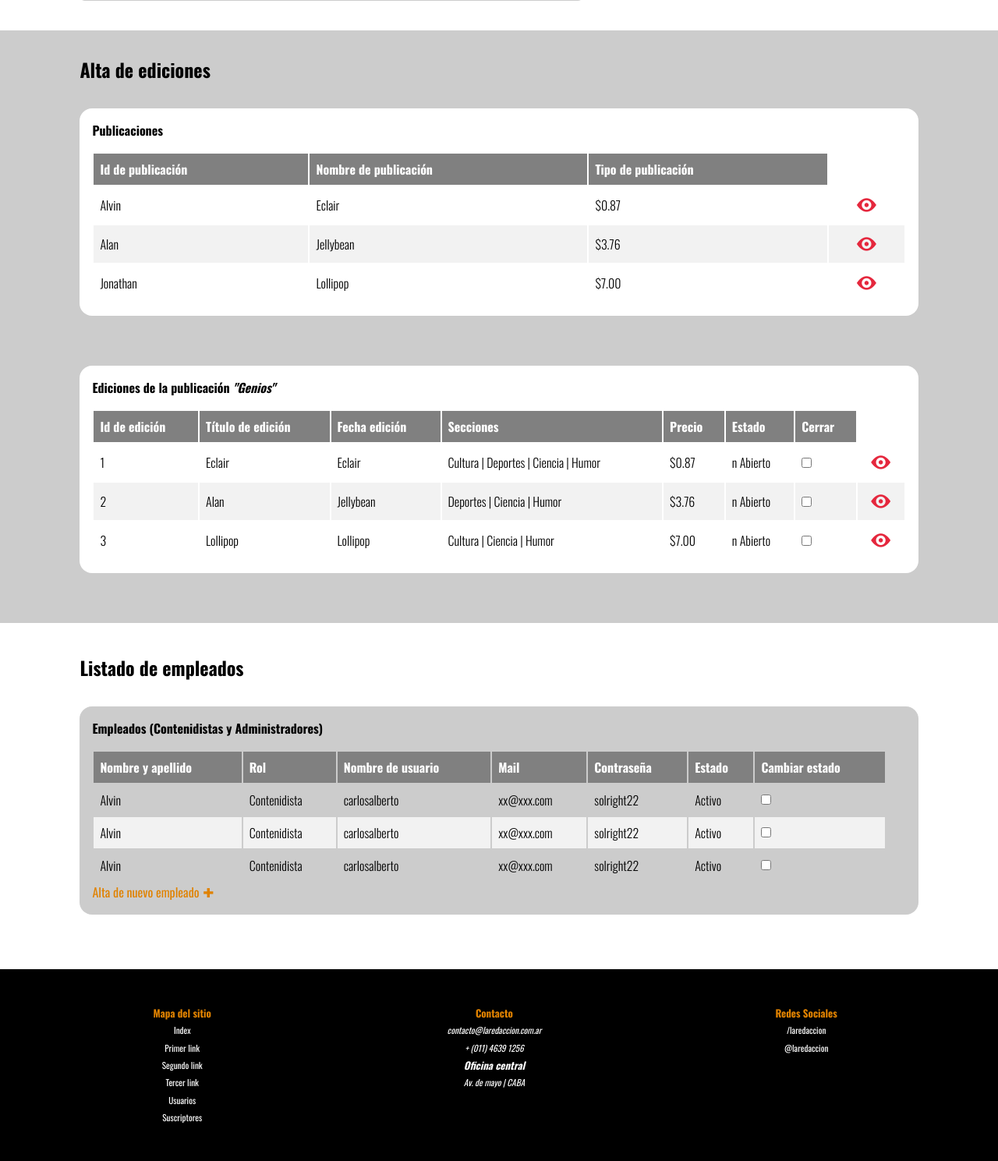
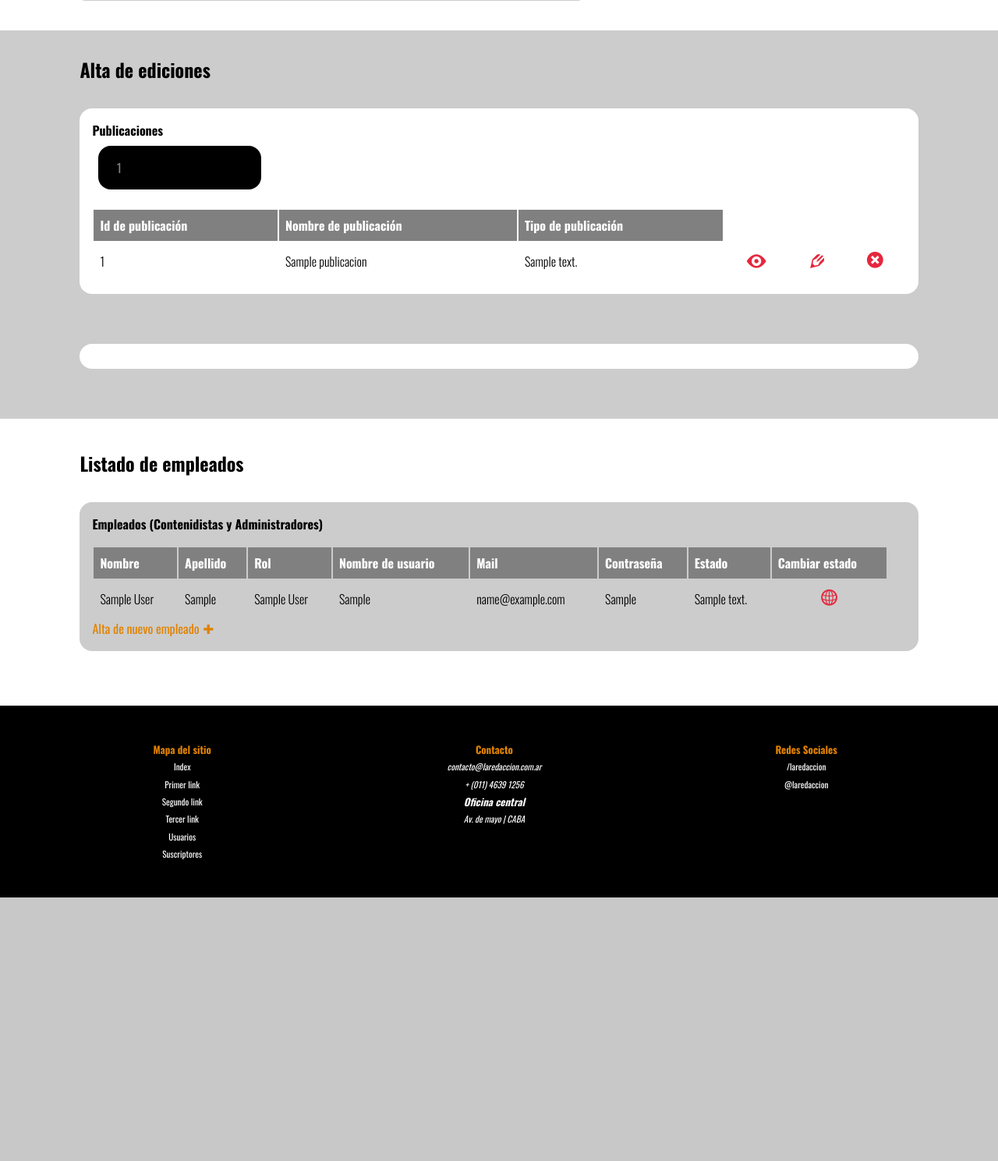
Before and after one commit to floreacosta/redaccion, a PHP site: page /perfil_administrador.php in a window 1280 px wide. Shown: the part 753-2242 px from the top of the page at 78% size. After the commit the page ends 1904 px from the top, so only its background shows below. Run offline with PHP 8.4, Linux system fonts and the light colour scheme; tables that the repository leaves empty hold one stand-in row (values such as "Sample post"); some libraries are stand-ins or nearby versions.

Commit message:
Administrador ABM
-Ya se visualizan todos los datos de la base de datos: usuarios administrativos, redactores, publicaciones y ediciones.
-El principio de lo de ABM (Todavía no terminado).
-Corrección en los gráficos.

```diff
--- /dev/null
+++ b/clases/Administrador.php
@@ -0,0 +1,170 @@
+<?php
+
+	class Administrador{
+
+		public function listarUsuariosAdministrativos(){
+			$bd = new BaseDatos();
+
+			$strSql = "
+				SELECT UA.idUsuarioAdmin as id_administrativo, UA.nombre, UA.apellido, TUA.nombre as rol, UA.usuario, UA.mail, UA.clave, UA.idEstado as id_estado, ES.descripcion 	as estado
+				FROM usuarioadministrativo UA
+                INNER JOIN estado ES on ES.idEstado = UA.idEstado
+                INNER JOIN tipousuarioadministrativo TUA on TUA.idTipoUsuarioAdmin = UA.idTipoUsuario
+				ORDER BY UA.idUsuarioAdmin";
+
+			$consulta = mysqli_query($bd->getEnlace(), $strSql);
+
+			echo "<tbody>";
+
+			while($administrativo = mysqli_fetch_assoc($consulta)){
+				$id_administrativo = $administrativo['id_administrativo'];
+				$nombre = $administrativo['nombre'];
+				$apellido = $administrativo['apellido'];
+				$rol = $administrativo['rol'];
+				$usuario = $administrativo['usuario'];
+				$mail = $administrativo['mail'];
+				$clave = $administrativo['clave'];
+				$id_estado = $administrativo['id_estado'];
+				$estado = $administrativo['estado'];
+
+				echo "<tr id=$id_administrativo>
+						<td>$nombre</td>
+						<td>$apellido</td>
+						<td>$rol</td>
+						<td>$usuario</td>
+						<td>$mail</td>
+						<td>$clave</td>
+						<td>$estado</td>
+						<td class='btnAccion-td'><button type='submit' id='modifEstado' name='modifEstado' class='modifEstado' onClick='cambiarEstado($id_administrativo,$id_estado)'>w</button></td>
+					</tr>";
+			}
+
+			echo "</tablebody>";
+		}
+
+	///////////////////
+	public function ABMpublicaciones(){
+			$bd = new BaseDatos();
+
+			$sql= "SELECT * FROM publicacion";
+			$consulta = mysqli_query($bd->getEnlace(), $sql);
+			$numeroRegistros = mysqli_num_rows($consulta);
+
+			$tamanoPagina = 10;
+
+			if (!isset($_GET["pagina"])) {
+			   $inicio = 0;
+			   $pagina = 1;
+			}
+			else {
+			   $pagina = $_GET["pagina"];
+			   $inicio = ($pagina - 1) * $tamanoPagina;
+			}
+
+			$totalPaginas = ceil($numeroRegistros / $tamanoPagina);
+
+			$strSql = "
+				SELECT PUB.idPublicacion, PUB.nombre, PUB.descripcion
+				FROM publicacion PUB
+				ORDER BY PUB.idPublicacion
+				LIMIT $inicio,$tamanoPagina";
+
+			$consulta = mysqli_query($bd->getEnlace(), $strSql);
+
+			while($publicacion = mysqli_fetch_assoc($consulta)){
+				$idPublicacion = $publicacion['idPublicacion'];
+				$nombre = $publicacion['nombre'];
+				$descripcion = $publicacion['descripcion'];
+
+				echo
+					"
+				<tbody>
+				<tr>
+					<td id='idPublicacion'>$idPublicacion</td>
+					<td>$nombre</td>
+					<td>$descripcion</td>
+					<td class='btnAccion-td'><button type='submit' id='verEdiciones' name='verEdiciones' class='verEdiciones' onClick='ABMEdiciones($idPublicacion)'>E</button></td>
+					<td class='btnAccion-td'><button type='submit' id='modificarPublicacion' name='modificarPublicacion' class='modificarPublicacion' onClick='ABMModificarPublicacion($idPublicacion)'>e</button></td>
+					<td class='btnAccion-td' title='Eliminar publicacion'><button type='submit' id='eliminarPub' name='eliminarPub' class='eliminarPub' onClick='ABMEliminarPublicacion($idPublicacion)'>x</button></td>
+				</tr>";
+			}
+
+			echo "</tbody>";
+
+			$url="perfil_administrador.php";
+
+
+			echo"<div style='background-color:black; width:20%; color:grey; margin:0.5em;'>";
+
+			for ($i=1;$i<=$totalPaginas;$i++) {
+				if ($pagina == $i){
+					echo "&nbsp;&nbsp;".$pagina;
+				}
+				else{
+					echo '<a href="'.$url.'?pagina='.$i.'">&nbsp;&nbsp;'.$i.'</a>';
+				}
+			}
+
+			echo"</div>";
+		}
+
+	/////////////////////
+	public function modificacionPublicacion(){
+	if (isset($_GET["idPublicacion"])){
+
+		echo
+			"
+			<form action='editarContenidoTablas.php' method='post'>
+				<table>
+					<thead>
+						<tr>
+							<th data-field='id'>Id de publicación</th>
+							<th data-field='name'>Nombre de publicación</th>
+							<th data-field='price'>Tipo de publicación</th>
+							<th class='btnAccion' data-field='price'></th>
+							<th class='btnAccion' data-field='price'></th>
+						</tr>
+					</thead>";
+
+
+			$strSql = "
+				SELECT *
+				FROM publicacion
+				WHERE idPublicacion=".$idPublicacion;
+
+			$consulta = mysqli_query($bd->getEnlace(), $strSql);
+			$nombre = mysqli_query($bd->getEnlace(), $strSql);
+
+			$aux=mysqli_fetch_assoc($nombre);
+			echo "Modificacion de la publicacion ".$aux['nombre'] ;
+
+			echo "<tablebody>";
+
+			while($edicion=mysqli_fetch_assoc($consulta)){
+
+				$idEdicion = $edicion['idEdicion'];
+
+				echo
+					"
+						<tr>
+							<td>$idEdicion</td>
+							<td><input type='text' id='nombre'></td>
+							<td><input type='date' id='fecha'></td>
+							<td><input type='text' id='descripcion'></td>
+							<td class='btnAccion-td'><button type='submit' name='modifPublicacion' class='modifPublicacion' onclick='modificarSecciones($idEdicion)'>e</button></td>
+							<td class='btnAccion-td'><button type='submit' name='verPublicacion' class='verPublicacion' onclick='mostrarSecciones($idEdicion)' >E</button></td>
+						</tr>
+					";
+			}
+
+				echo
+				"
+				</tablebody>
+				</table>";
+
+				//mostrar tabla (que tenga boton ver, borrar y modificar)
+			echo "<a href='#' class='altaContenido'>+</a>";
+			}
+		}
+	}
+?>
--- a/perfil_administrador.php
+++ b/perfil_administrador.php
@@ -5,6 +5,7 @@
     <?php
 		include_once('include/head.php');
 		include_once('clases/Publicacion.php');
+		include_once('clases/Administrador.php');
 	?>
 	<body>
 		<?php include_once('include/header_body.php'); ?>
@@ -67,85 +68,24 @@
 					<table>
 						<thead>
 							<tr>
-								<th>Id de publicación</th>
-								<th>Nombre de publicación</th>
-								<th>Tipo de publicación</th>
-								<th class='btnAccion'></th>
+								<th data-field="id">Id de publicación</th>
+								<th data-field="name">Nombre de publicación</th>
+								<th data-field="price">Tipo de publicación</th>
+								<th class='btnAccion' data-field="price"></th>
+								<th class='btnAccion' data-field="price"></th>
 							</tr>
 						</thead>
 
-						<tbody>
-							<tr><!-- ITEM -->
-								<td>Alvin</td>
-								<td>Eclair</td>
-								<td>$0.87</td>
-								<td class='btnAccion-td' title='Ver Publicación'><button type='submit' name='verPublicacion' class='verPublicacion'>E</button></td>
-							</tr>
-							<tr><!-- ITEM -->
-								<td>Alan</td>
-								<td>Jellybean</td>
-								<td>$3.76</td>
-								<td class='btnAccion-td' title='Ver Publicación'><button type='submit' name='verPublicacion' class='verPublicacion'>E</button></td>
-							</tr>
-							<tr><!-- ITEM -->
-								<td>Jonathan</td>
-								<td>Lollipop</td>
-								<td>$7.00</td>
-								<td class='btnAccion-td' title='Ver Publicación'><button type='submit' name='verPublicacion' class='verPublicacion'>E</button></td>
-							</tr>
-						</tbody>
+
+						<?php
+							$admin =new Administrador();
+							$admin->ABMpublicaciones();
+						?>
+
 					</table>
 				</div>
 
-				<div class='edicionABM'>
-					<h4>Ediciones de la publicación <i>"Genios"</i></h4>
-					<table>
-						<thead>
-							<tr>
-								<th data-field="id">Id de edición</th>
-								<th data-field="name">Título de edición</th>
-								<th data-field="price">Fecha edición</th>
-								<th data-field="price">Secciones</th>
-								<th data-field="price">Precio</th>
-								<th class='estadoPublicacion'>Estado</th>
-								<th class='estadoPublicacion'>Cerrar</th>
-								<th class='btnAccion'></th>
-							</tr>
-						</thead>
-
-						<tbody>
-							<tr><!-- ITEM -->
-								<td>1</td>
-								<td>Eclair</td>
-								<td>Eclair</td>
-								<td>Cultura | Deportes | Ciencia | Humor</td>
-								<td>$0.87</td>
-								<td class='estado'>n Abierto</td>
-								<td class='estado'><input type='checkbox' name='cerrarPublicacion' id='cerrarPublicacion'/></td>
-								<td class='btnAccion-td' title='Ver Edicion'><button type='submit' name='verEdicion' class='verEdicion'>E</button></td>
-							</tr>
-							<tr><!-- ITEM -->
-								<td>2</td>
-								<td>Alan</td>
-								<td>Jellybean</td>
-								<td>Deportes | Ciencia | Humor</td>
-								<td>$3.76</td>
-								<td class='estado'>n Abierto</td>
-								<td class='estado'><input type='checkbox' name='cerrarPublicacion' id='cerrarPublicacion'/></td>
-								<td class='btnAccion-td' title='Ver Edicion'><button type='submit' name='verEdicion' class='verEdicion'>E</button></td>
-							</tr>
-							<tr><!-- ITEM -->
-								<td>3</td>
-								<td>Lollipop</td>
-								<td>Lollipop</td>
-								<td>Cultura | Ciencia | Humor</td>
-								<td>$7.00</td>
-								<td class='estado'>n Abierto</td>
-								<td class='estado'><input type='checkbox' name='cerrarPublicacion' id='cerrarPublicacion'/></td>
-								<td class='btnAccion-td' title='Ver Edicion'><button type='submit' name='verEdicion' class='verEdicion'>E</button></td>
-							</tr>
-						</tbody>
-					</table>
+				<div id='ediciones' class='edicionABM'>
 				</div>
 		</section>
 
@@ -156,7 +96,8 @@
 					<table>
 						<thead>
 							<tr>
-								<th>Nombre y apellido</th>
+								<th>Nombre</th>
+								<th>Apellido</th>
 								<th>Rol</th>
 								<th>Nombre de usuario</th>
 								<th>Mail</th>
@@ -167,37 +108,12 @@
 							</tr>
 						</thead>
 
-						<tbody>
-							<tr><!-- ITEM -->
-								<td>Alvin</td>
-								<td>Contenidista</td>
-								<td>carlosalberto</td>
-								<td>xx@xxx.com</td>
-								<td>solright22</td>
-								<td class='estado'>Activo</td>
-								<td class='estado'><input type='checkbox' name='cambiarEstadoUsuario' id='cambiarEstadoUsuario'/></td>
-							</tr>
-							<tr><!-- ITEM -->
-								<td>Alvin</td>
-								<td>Contenidista</td>
-								<td>carlosalberto</td>
-								<td>xx@xxx.com</td>
-								<td>solright22</td>
-								<td class='estado'>Activo</td>
-								<td class='estado'><input type='checkbox' name='cambiarEstadoUsuario' id='cambiarEstadoUsuario'/></td>
-							</tr>
-							<tr><!-- ITEM -->
-								<td>Alvin</td>
-								<td>Contenidista</td>
-								<td>carlosalberto</td>
-								<td>xx@xxx.com</td>
-								<td>solright22</td>
-								<td class='estado'>Activo</td>
-								<td class='estado'><input type='checkbox' name='cambiarEstadoUsuario' id='cambiarEstadoUsuario'/></td>
-							</tr>
-						</tbody>
+						<?php
+							$admin=new Administrador();
+							$admin->listarUsuariosAdministrativos();
+						?>
 					</table>
-					<a href='#' class='altaUsuarioDesdeAdmin'>Alta de nuevo empleado <span>+</span></a>
+					<a href='/redaccion_preentrega/perfil_modificacion.php' class='altaUsuarioDesdeAdmin'>Alta de nuevo empleado <span>+</span></a>
 				</div>
 		</section>
 
--- a/ver_graficos_compras.php
+++ b/ver_graficos_compras.php
@@ -45,7 +45,7 @@
 
       var data = new google.visualization.DataTable(<?=$jsonTable?>);
       var opciones = {
-			title: 'Nuevos suscriptores en el periodo ingresado (por día)',
+			title: 'Ganancias obtenidas en el periodo dado(por edicion)',
 			width: 1400,
 			height: 650,
 			backgroundColor: '#B5B5B5',
```
Also changed, not shown: ABM.php (added, +88 -0 lines), js/query.js (+115 -0 lines).
